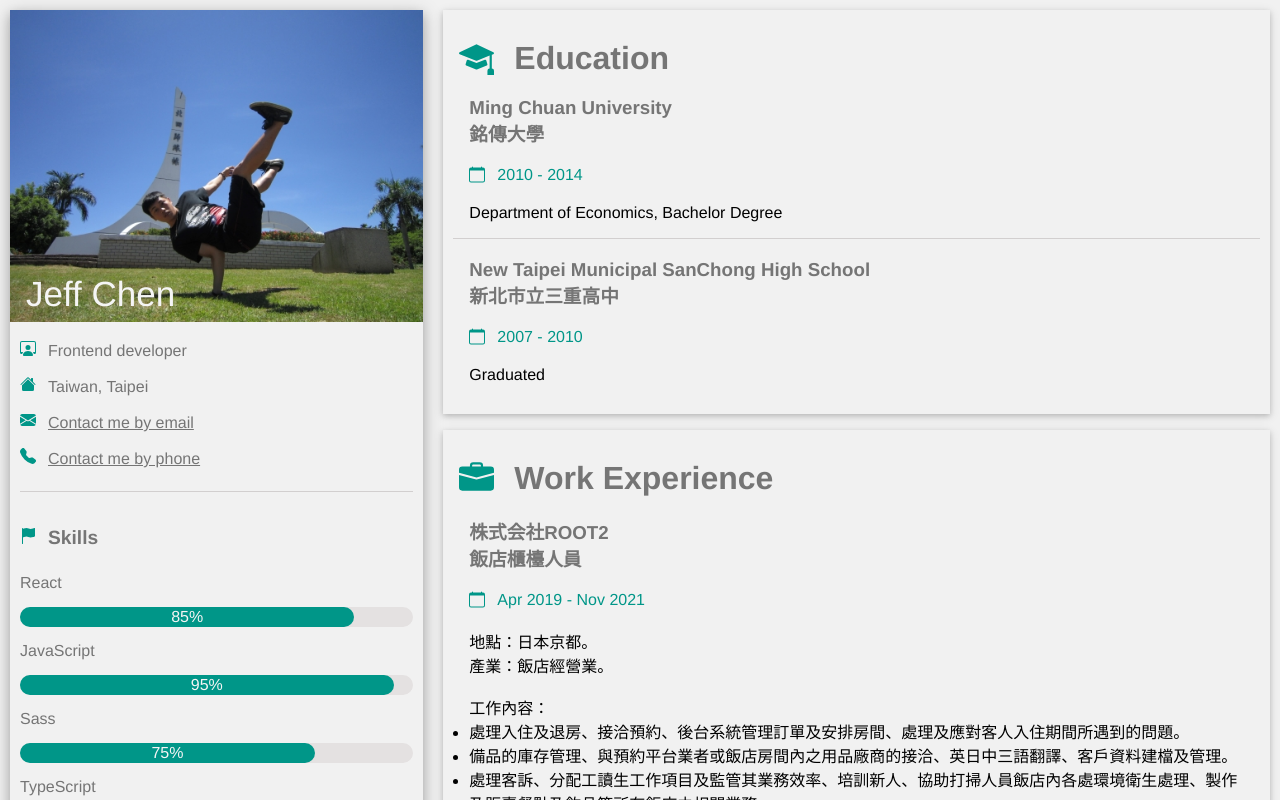
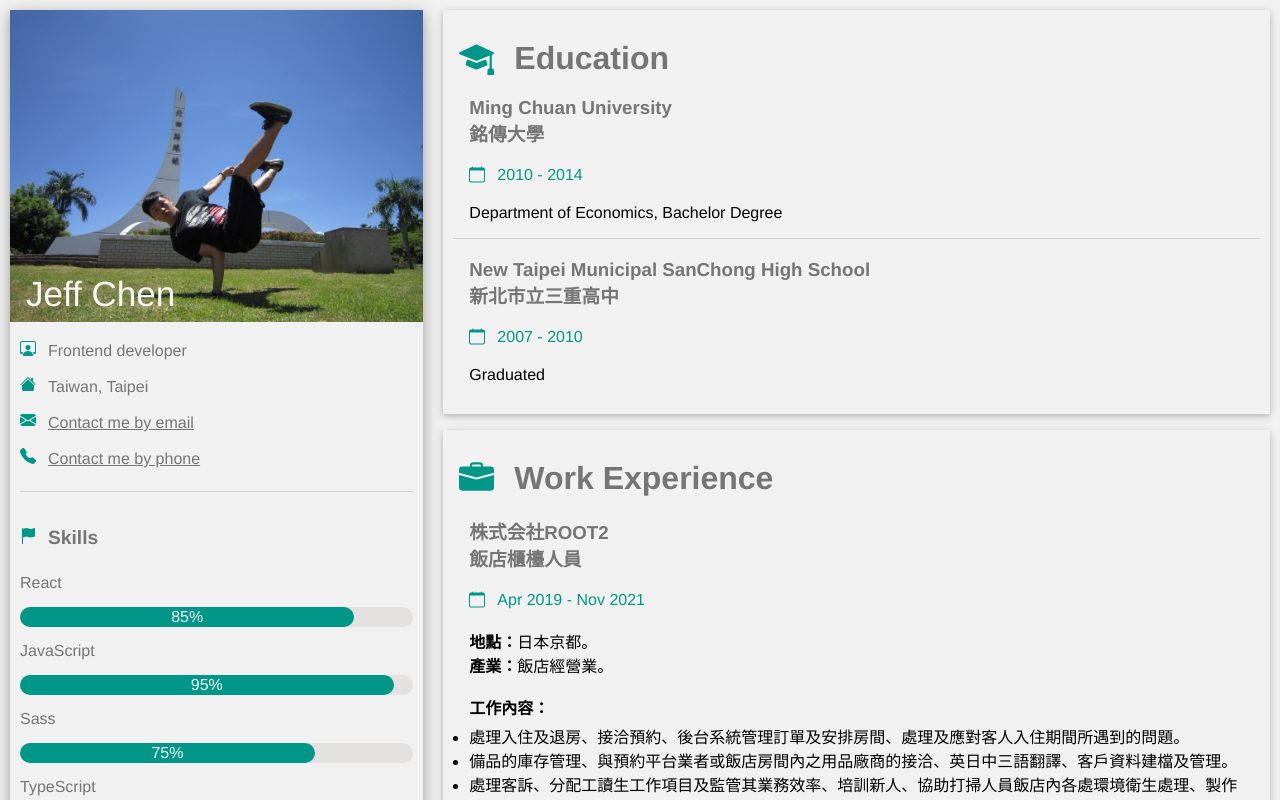
Before and after one commit to YuanShiKai524/my-portfolio, a React (Create React App) app: page / in a window 1280 px wide. Shown: the top 800 px of the page. Built offline with nearby package versions, Linux system fonts and the light colour scheme.

Commit message:
修改左欄事件監聽器的部分、微調右欄內容及樣式

```diff
--- a/public/sass/pages/_rightColumn.scss
+++ b/public/sass/pages/_rightColumn.scss
@@ -62,6 +62,7 @@
     ul {
       list-style-type: disc;
       @include mb-16;
+      margin-top: 5px;
     }
   }
 }
--- a/src/components/LeftColumn.tsx
+++ b/src/components/LeftColumn.tsx
@@ -10,15 +10,22 @@ const LeftColumn = () => {
 
   const styleProp: CssProp = { minHeight: winWidth < 641 ? `${winWidth * 0.75 - 8}px` : `${winWidth * 0.3333 * 0.75 - 8}px` };
 
-  // 加上resize監聽事件，監聽innerWidth是否變動，有變動則改變state的值
+  // 此函數用於更新winWidth的值(若innerWidth有變動)
+  const updateWinWidth = (): void => {
+    if (window.innerWidth > 1400) {
+      setWinWidth(1400);
+    } else {
+      setWinWidth(window.innerWidth);
+    }
+  }
+
   useEffect(() => {
-    window.addEventListener("resize", (): void => {
-      if (window.innerWidth > 1400) {
-        setWinWidth(1400);
-      } else {
-        setWinWidth(window.innerWidth);
-      }
-    })
+    // 加上resize監聽事件，監聽innerWidth是否變動，有變動則改變winWidth的值
+    window.addEventListener("resize", updateWinWidth)
+
+    return () => {
+      window.removeEventListener('resize', updateWinWidth)
+    }
   }, [])
 
   return (
--- a/src/components/ShowRightData.tsx
+++ b/src/components/ShowRightData.tsx
@@ -54,9 +54,9 @@ const ShowRightData = ({ resource }: Props) => {
                                     <div className="sub-content">
                                       {
                                         <>
-                                          地點：{dataObj.location}<br />
-                                          產業：{dataObj.industry}<br /><br />
-                                          工作內容：<br />
+                                          <b>地點：</b>{dataObj.location}<br />
+                                          <b>產業：</b>{dataObj.industry}<br /><br />
+                                          <b>工作內容：</b><br />
                                           <ul>
                                             {
                                               Object.keys(dataObj.descriptions).map((key) => {
```
Also changed, not shown: public/css/all.css, 1 other file (tests, documents, lock files or other folders).
